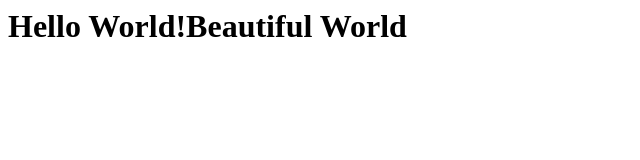
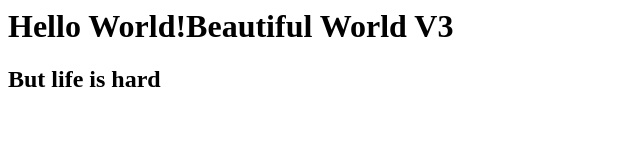
Before and after one commit to SiMinus/firstgitrepo, a plain HTML site: page index.html in a window 1280 px wide. Shown: the whole page, without its empty margins (0-640 px from the left). Drawn offline with Linux system fonts and the light colour scheme.

Commit message:
version3

```diff
--- a/index.html
+++ b/index.html
@@ -1,6 +1,6 @@
 <html>
 <body>
-<h1>Hello World!Beautiful World</h1>
-
+<h1>Hello World!Beautiful World V3</h1>
+<h2>But life is hard</h2>
 </body>
 </html>
```
